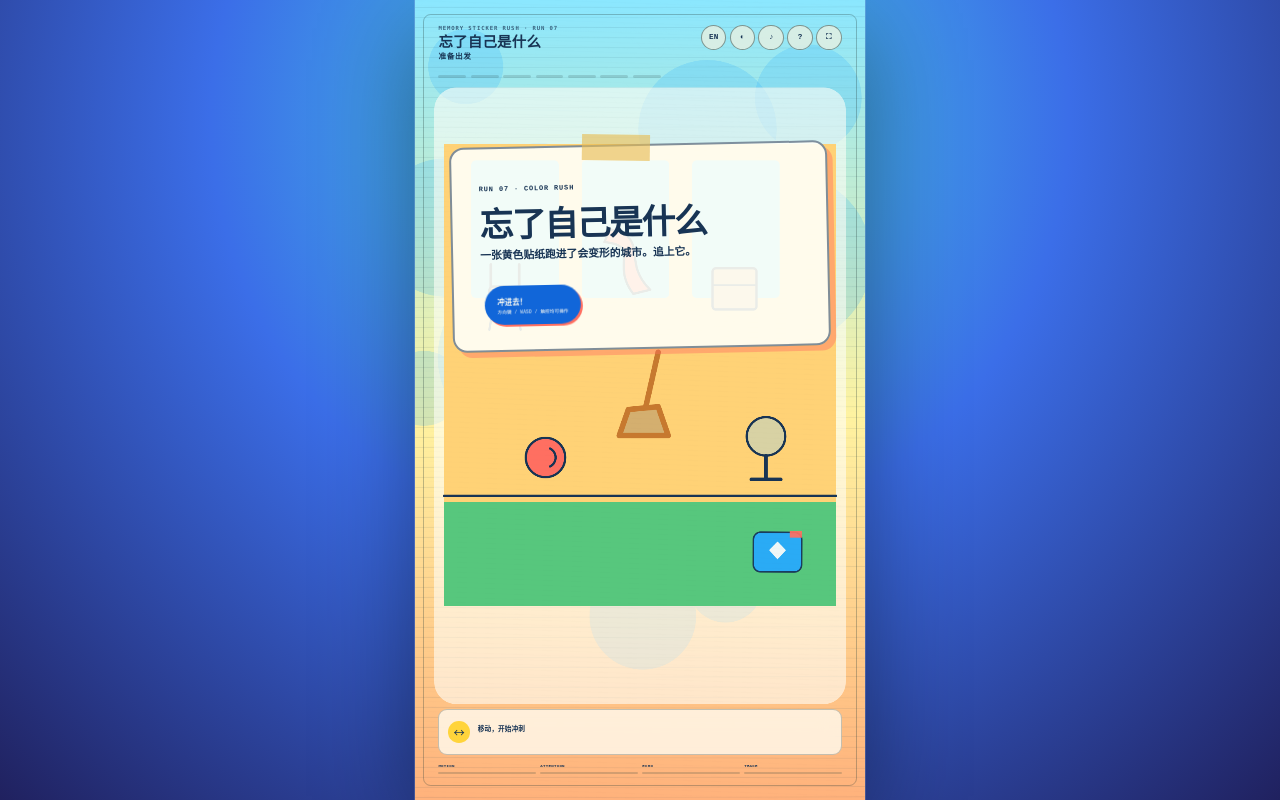
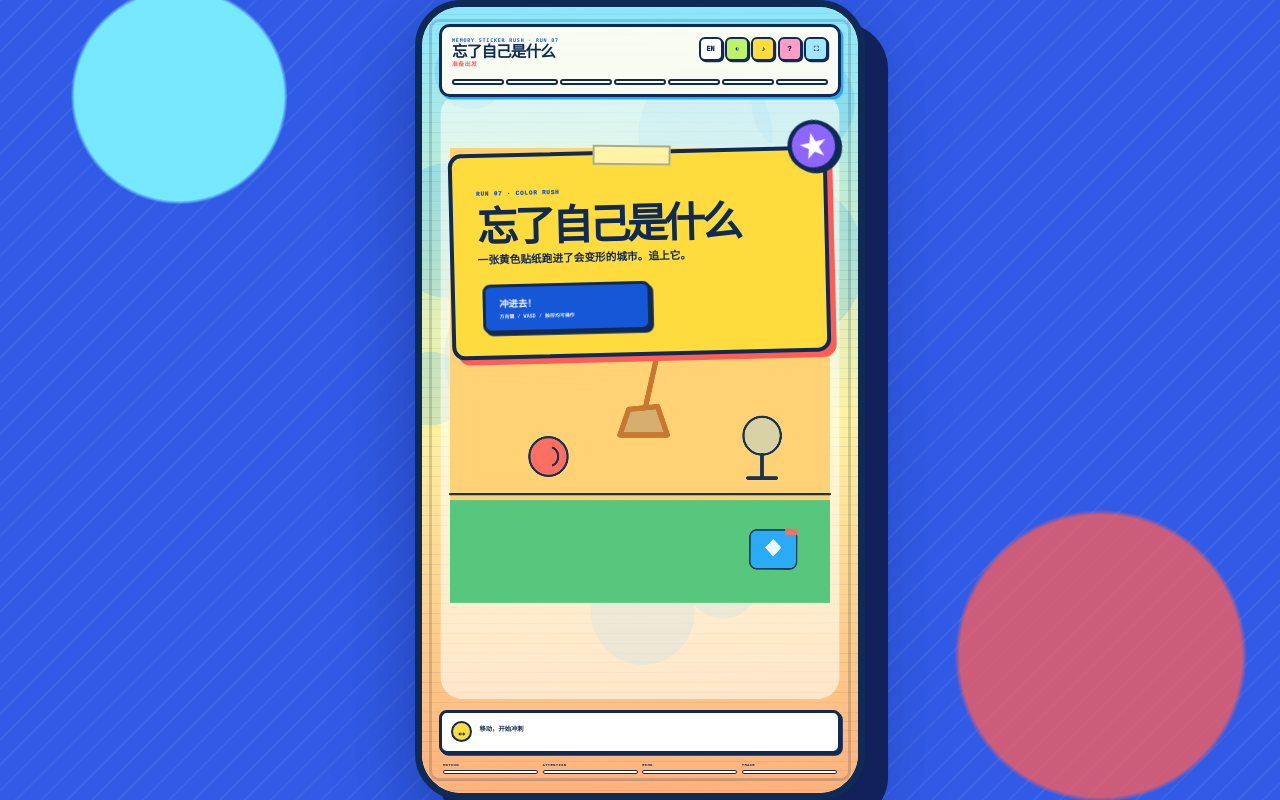
Before and after one commit to 630388703-sudo/memory-drift-game, a Next.js app: page / in a window 1280 px wide. Built offline with nearby package versions, Linux system fonts and the light colour scheme.

Commit message:
Redesign the arcade sticker UI

```diff
--- a/app/globals.css
+++ b/app/globals.css
@@ -73,3 +73,134 @@ button { color:inherit; font:inherit; }
 @keyframes toastIn { from { opacity:0; transform:translate(-50%,-10px) rotate(1deg) scale(.94); } }
 @media (pointer:coarse), (max-width:700px) { .touch-controls { display:flex; }.game-footer { bottom:1.6%; }.hint-line { display:none; }.behavior-strip { opacity:.75; }.report-copy { bottom:20%; }.assembly-panel { bottom:23%; } }
 @media (prefers-reduced-motion:reduce) { *,*::before,*::after { animation-duration:.001ms!important; animation-iteration-count:1!important; scroll-behavior:auto!important; } }
+
+/* V3 arcade sticker system */
+:root {
+  --ink:#102a56;
+  --paper:#fffdf2;
+  --mist:#dff7ff;
+  --blue:#25a9ff;
+  --blue-dark:#1557d6;
+  --moss:#58d68d;
+  --yellow:#ffdc3e;
+  --coral:#ff5e57;
+  --purple:#8d66ff;
+}
+body { font-family:"Arial Rounded MT Bold","PingFang SC","Microsoft YaHei",system-ui,sans-serif; }
+.game-page {
+  background:
+    radial-gradient(circle at 14% 12%,rgba(122,240,255,.95) 0 8%,transparent 8.3%),
+    radial-gradient(circle at 86% 82%,rgba(255,94,87,.75) 0 11%,transparent 11.4%),
+    repeating-linear-gradient(135deg,rgba(255,255,255,.055) 0 2px,transparent 2px 18px),
+    #315be7;
+}
+.game-shell {
+  border:clamp(3px,.55cqw,7px) solid var(--ink);
+  border-radius:3.6cqw;
+  background:#fff7d6;
+  box-shadow:1.8cqw 1.8cqw 0 #13215a,0 3.5cqh 10cqh rgba(7,18,72,.38);
+}
+.paper-grain { opacity:.035; }
+.game-shell::after { inset:1.5%; border:3px solid rgba(16,42,86,.18); border-radius:2.3cqw; }
+.game-header {
+  top:2.2%; left:4%; right:4%;
+  padding:1.3cqh 2.2cqw 1.15cqh;
+  gap:1.3cqw;
+  background:rgba(255,253,242,.94);
+  border:3px solid var(--ink);
+  border-radius:2.4cqw;
+  box-shadow:.55cqw .55cqw 0 var(--blue);
+}
+.brand-block { gap:.2cqh; }
+.eyebrow { color:var(--blue-dark); font-size:1.15cqw; font-weight:900; opacity:1; }
+.brand-block strong { font:1000 3.55cqw/.95 "Arial Rounded MT Bold","PingFang SC",sans-serif; letter-spacing:-.05em; }
+.brand-block small { color:var(--coral); font-size:1.35cqw; font-weight:950; }
+.header-tools { gap:.55cqw; }
+.header-tools button {
+  width:5.5cqw; height:5.5cqw;
+  border:2px solid var(--ink); border-radius:1.35cqw;
+  background:#fff; box-shadow:.28cqw .28cqw 0 var(--ink);
+  font-size:1.55cqw; font-weight:1000; backdrop-filter:none;
+}
+.header-tools button:nth-child(2) { background:#bdf36a; }
+.header-tools button:nth-child(3) { background:#ffdc3e; }
+.header-tools button:nth-child(4) { background:#ff9dc7; }
+.header-tools button:nth-child(5) { background:#9fe8ff; }
+.header-tools button:hover,.header-tools button:focus-visible { transform:translate(-.18cqw,-.18cqw); background:#fff; outline:3px solid #fff; box-shadow:.5cqw .5cqw 0 var(--ink); }
+.stage-rail { gap:.55cqw; margin-top:.65cqh; }
+.stage-rail span { height:.72cqh; flex:1; width:auto; border:2px solid var(--ink); background:#fff; }
+.stage-rail span.done { width:auto; background:var(--coral); }
+.stage-rail span:nth-child(2n).done { background:var(--yellow); }
+.stage-rail span:nth-child(3n).done { background:var(--moss); }
+
+.title-card {
+  left:6.5%; right:6.5%; top:18.2%;
+  padding:4.6cqw 5.4cqw 5.2cqw;
+  background:var(--yellow);
+  border:4px solid var(--ink);
+  border-radius:3cqw;
+  box-shadow:1.25cqw 1.25cqw 0 var(--coral);
+  transform:rotate(-1.4deg);
+  overflow:visible;
+}
+.title-card::before { width:18cqw; height:2.5cqh; top:-1.1cqh; left:38%; background:#fff3a6; border:2px solid rgba(16,42,86,.35); }
+.title-card::after {
+  content:"★"; position:absolute; right:-3.3cqw; top:-3.6cqh;
+  display:grid; place-items:center; width:11cqw; height:11cqw;
+  color:#fff; background:var(--purple); border:4px solid var(--ink); border-radius:50%;
+  font-size:6cqw; transform:rotate(12deg); box-shadow:.5cqw .5cqw 0 var(--ink);
+  animation:starPop 1.8s cubic-bezier(.2,.8,.2,1) infinite alternate;
+}
+.title-card span { color:var(--blue-dark); font-size:1.4cqw; font-weight:950; }
+.title-card h1 { margin:1.2cqh 0 .8cqh; font:1000 9.4cqw/.86 "Arial Rounded MT Bold","PingFang SC",sans-serif; letter-spacing:-.085em; max-width:85%; }
+.title-card p { max-width:80%; margin:0 0 2.2cqh; font:850 2.45cqw/1.35 "PingFang SC","Microsoft YaHei",sans-serif; }
+.start-action {
+  min-width:52%; padding:1.25cqh 3.2cqw;
+  border:3px solid var(--ink); background:var(--blue-dark); color:#fff;
+  border-radius:1.8cqw; box-shadow:.65cqw .65cqw 0 var(--ink);
+  font-size:2.15cqw; text-transform:uppercase;
+}
+.start-action small { font-size:1.1cqw; opacity:.9; }
+.start-action:hover,.start-action:focus-visible { transform:translate(-.3cqw,-.25cqh) rotate(-1deg); background:var(--coral); box-shadow:1cqw 1cqw 0 var(--ink); outline:3px solid #fff; }
+
+.mission-card {
+  top:14.1%; left:4%; right:4%; min-height:8.5cqh;
+  padding:1.4cqh 2.8cqw;
+  background:#fff; border:3px solid var(--ink); border-left:1.4cqw solid var(--coral);
+  border-radius:2cqw; box-shadow:.55cqw .55cqw 0 var(--ink);
+}
+.mission-card span { color:var(--blue-dark); font-size:1.3cqw; }
+.mission-card strong { font:950 2.45cqw/1.12 "Arial Rounded MT Bold","PingFang SC",sans-serif; }
+.mission-card small { color:var(--ink); font-size:1.15cqw; opacity:.78; }
+.assembly-panel,.trial-caption {
+  background:#fff; border:3px solid var(--ink); box-shadow:.75cqw .75cqw 0 var(--purple);
+}
+.assembly-panel strong { font-family:"Arial Rounded MT Bold","PingFang SC",sans-serif; font-weight:950; }
+.assembly-panel strong i { border:2px solid var(--ink); box-shadow:.25cqw .25cqw 0 var(--ink); }
+.trial-caption button,.report-copy button { border:3px solid var(--ink); box-shadow:.38cqw .38cqw 0 var(--ink); }
+.report-copy { background:var(--blue-dark); border:4px solid var(--ink); box-shadow:1.1cqw 1.1cqw 0 var(--yellow); }
+
+.message-toast {
+  top:25%; border:3px solid var(--ink); background:var(--coral);
+  box-shadow:.6cqw .6cqw 0 var(--ink); font:950 2.2cqw/1.2 "Arial Rounded MT Bold","PingFang SC",sans-serif;
+  animation:toastIn .22s cubic-bezier(.2,1.4,.3,1),toastBob .75s ease-in-out .22s infinite alternate;
+}
+.game-footer { left:4%; right:4%; bottom:2.4%; }
+.hint-line {
+  min-height:5.5cqh; border:3px solid var(--ink); border-radius:1.8cqw;
+  background:#fff; box-shadow:.42cqw .42cqw 0 var(--ink); backdrop-filter:none;
+}
+.hint-line>span { border:2px solid var(--ink); background:var(--yellow); font-weight:1000; }
+.hint-line strong { font-size:1.45cqw; font-weight:950; }
+.behavior-strip { padding:0 .8cqw; font-weight:900; color:var(--ink); }
+.behavior-strip i { height:.5cqh; border:1px solid var(--ink); background:#fff; }
+.behavior-strip span:nth-child(1) i::after { background:var(--coral); }
+.behavior-strip span:nth-child(2) i::after { background:var(--yellow); }
+.behavior-strip span:nth-child(3) i::after { background:var(--purple); }
+.behavior-strip span:nth-child(4) i::after { background:var(--blue); }
+.touch-controls button { border:3px solid var(--ink); box-shadow:.5cqw .5cqw 0 var(--ink); background:#fff; }
+.action-key { background:var(--coral)!important; color:#fff; }
+.help-sheet { background:#fffdf2; border:4px solid var(--ink); box-shadow:0 0 0 100vmax rgba(16,42,86,.65),1.2cqw 1.2cqw 0 var(--yellow); }
+
+@keyframes starPop { to { transform:rotate(-12deg) scale(1.08); } }
+@keyframes toastBob { to { transform:translate(-50%,-.45cqh) rotate(1deg); } }
```
